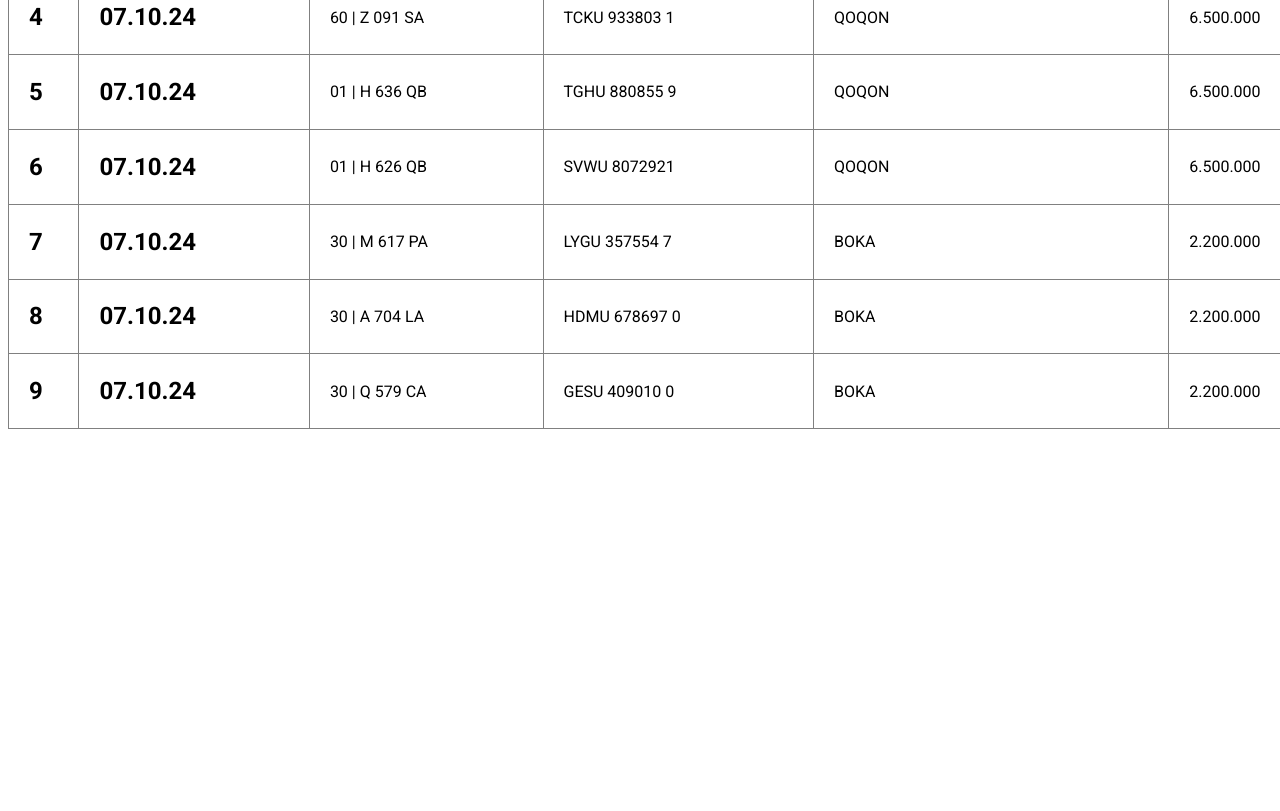
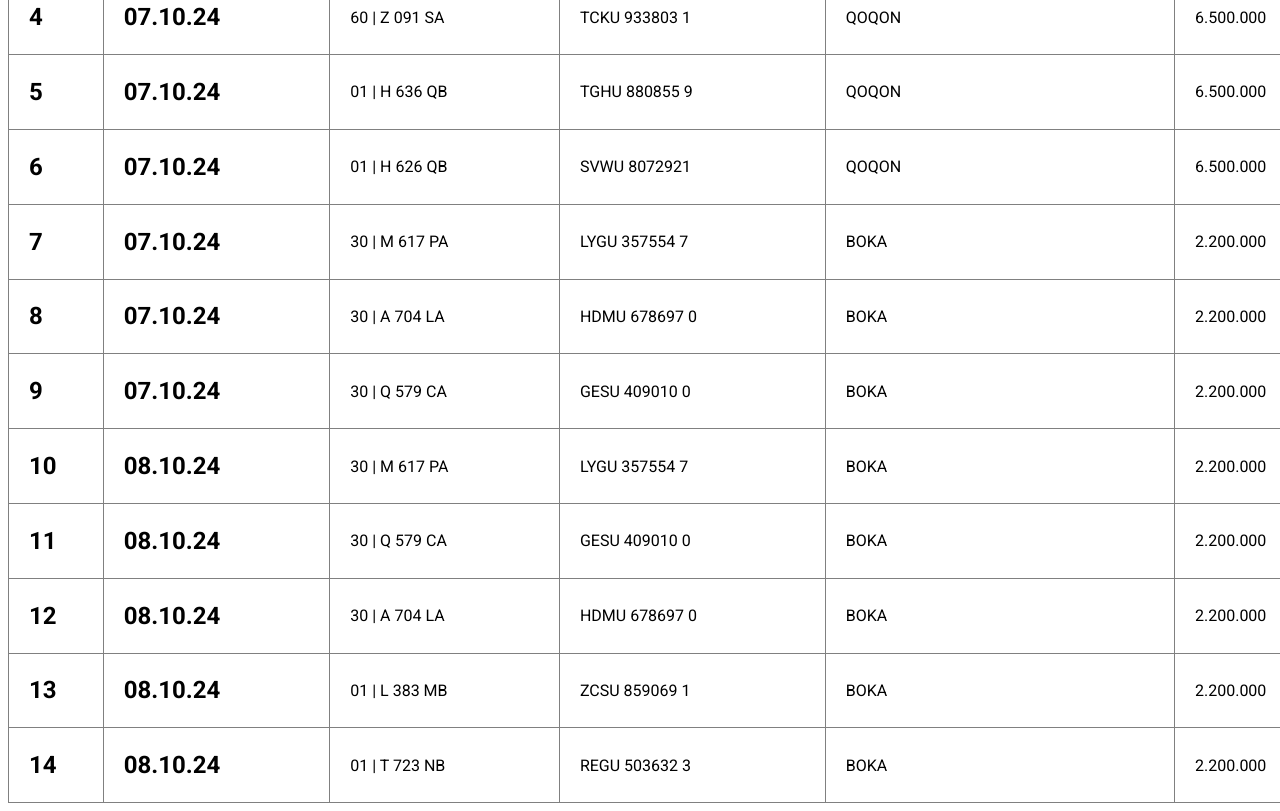
Before and after one commit to SAMANDAR1024/mosh, a plain HTML site: page index.html in a window 1280 px wide. Shown: the part 372-1183 px from the top of the page. Before the commit the page ends 809 px from the top, so only its background shows below. Drawn offline with Linux system fonts and the light colour scheme.

Commit message:
finished

```diff
--- a/index.html
+++ b/index.html
@@ -112,6 +112,51 @@
                     <td>2.200.000</td>
                     <td>            </td>
                 </tr>
+                <tr>
+                    <td><h2>10</h2></td>
+                    <td><h2>08.10.24</h2></td>
+                    <td>30 | M 617 PA</td>
+                    <td>LYGU 357554 7</td>
+                    <td>BOKA</td>
+                    <td>2.200.000</td>
+                    <td>            </td>
+                </tr>
+                <tr>
+                    <td><h2>11</h2></td>
+                    <td><h2>08.10.24</h2></td>
+                    <td>30 | Q 579 CA</td>
+                    <td>GESU 409010 0</td>
+                    <td>BOKA</td>
+                    <td>2.200.000</td>
+                    <td>            </td>
+                </tr>
+                <tr>
+                    <td><h2>12</h2></td>
+                    <td><h2>08.10.24</h2></td>
+                    <td>30 | A 704 LA</td>
+                    <td>HDMU 678697 0</td>
+                    <td>BOKA</td>
+                    <td>2.200.000</td>
+                    <td>            </td>
+                </tr>
+                <tr>
+                    <td><h2>13</h2></td>
+                    <td><h2>08.10.24</h2></td>
+                    <td>01 | L 383 MB</td>
+                    <td>ZCSU 859069 1</td>
+                    <td>BOKA</td>
+                    <td>2.200.000</td>
+                    <td>            </td>
+                </tr>
+                <tr>
+                    <td><h2>14</h2></td>
+                    <td><h2>08.10.24</h2></td>
+                    <td>01 | T 723 NB</td>
+                    <td>REGU 503632 3</td>
+                    <td>BOKA</td>
+                    <td>2.200.000</td>
+                    <td>            </td>
+                </tr>
             </tbody>
         </table>
     </div>
```
